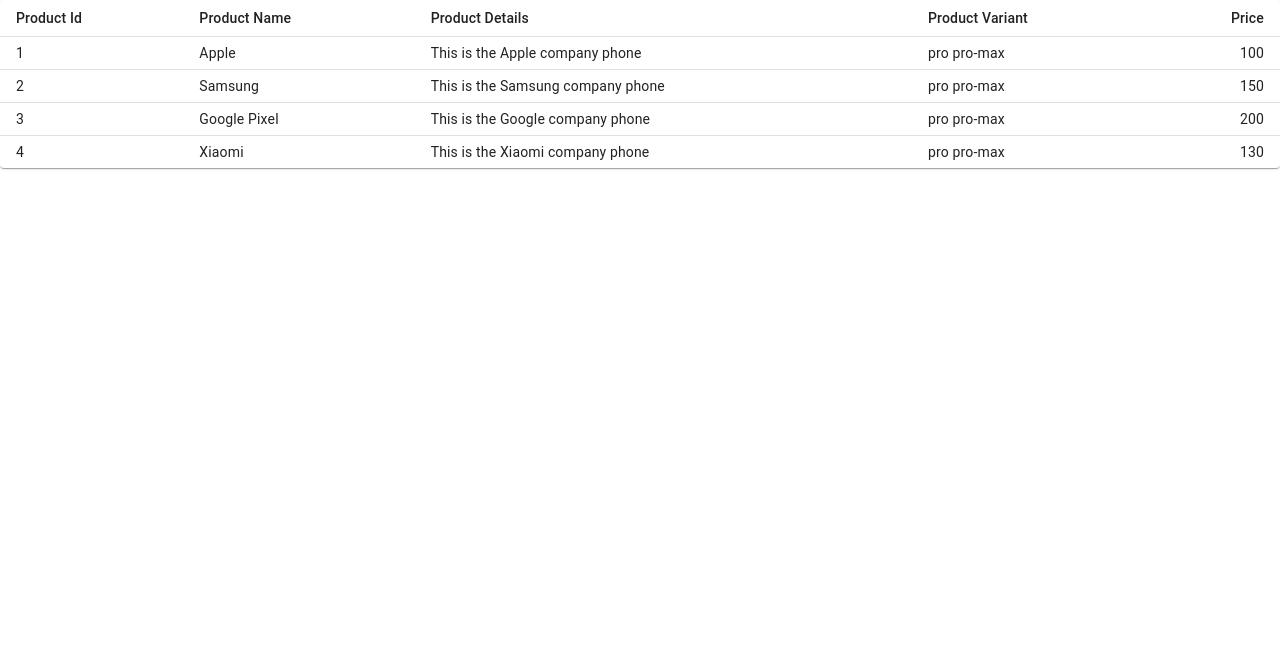
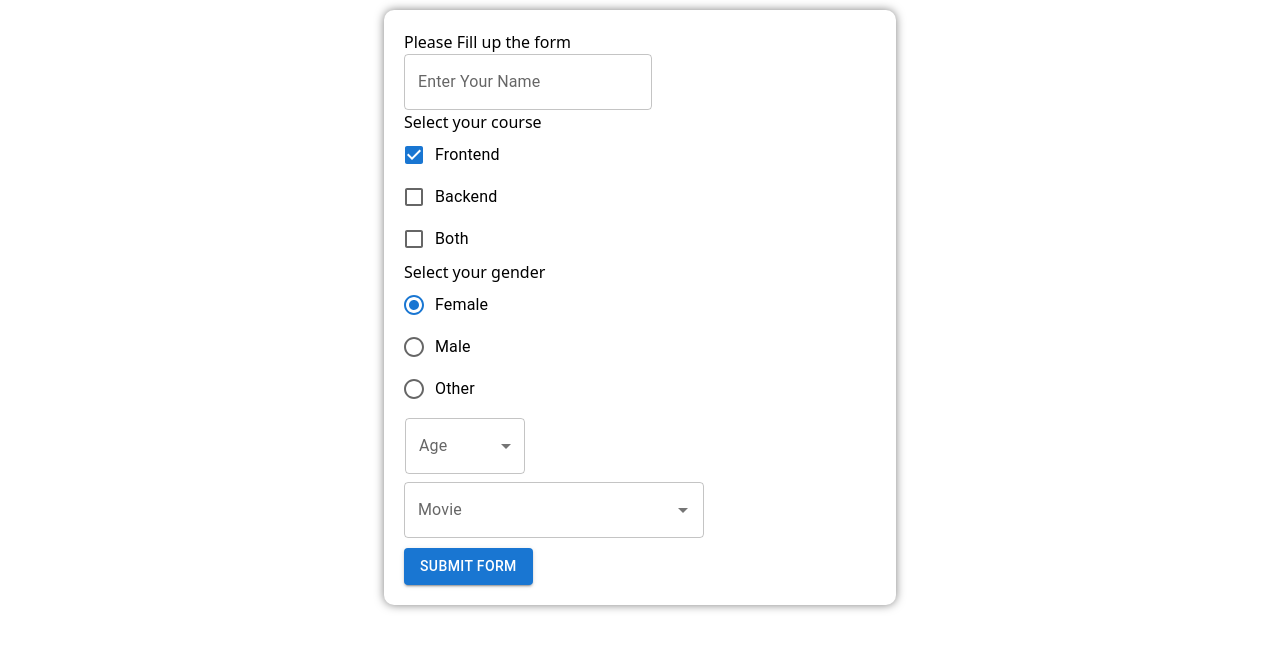
Before and after one commit to shohag1102/EdgeFrontend, a React (Vite) app: page / in a window 1280 px wide. Shown: the top 650 px of the page. Built offline with nearby package versions, Linux system fonts and the light colour scheme.

Commit message:
object of components

```diff
--- a/eslint.config.js
+++ b/eslint.config.js
@@ -33,6 +33,7 @@
         "warn",
         { allowConstantExport: true },
       ],
+      "react/prop-types": "off",
     },
   },
 ];
--- a/src/App.jsx
+++ b/src/App.jsx
@@ -1,9 +1,10 @@
-import Checkbox from "./components/component1/checkBox/Checkbox";
+import CheckboxComponent from "./components/component1/checkBox/Checkbox";
 import Textbox from "./components/component1/textBox/Textbox";
 import ButtonComponent from "./components/component2/button/ButtonComponent";
 import RadioButton from "./components/component2/radioButton/RadioButton";
 import AutoComplete from "./components/component3/autoComplete/AutoComplete";
 import Select from "./components/component3/select/SelectComponent";
+import FormComponent from "./components/FormComponent";
 import FourthComponent from "./components/FourthComponent";
 import ProductTable from "./components/ProductTable";
 import SecondComponent from "./components/SecondComponent";
@@ -55,6 +56,15 @@
     },
   ];
 
+  const formElements = {
+    textBox: <Textbox />,
+    checkBox: <CheckboxComponent />,
+    radioButton: <RadioButton/>,
+    select: <Select />,
+    autoComplete: <AutoComplete />,
+    button: <ButtonComponent/>,
+  };
+
   return (
     // <div
     //   style={{
@@ -85,7 +95,8 @@
     //   // FourthComponent={<FourthComponent />}
     //   student={student}
     // />
-    <ProductTable products={products} />
+    // <ProductTable products={products} />
+    <FormComponent formElements = {formElements}/>
   );
 }
 
--- /dev/null
+++ b/src/components/FormComponent.jsx
@@ -0,0 +1,28 @@
+import CheckboxComponent from "./component1/checkBox/Checkbox";
+
+const FormComponent = (props) => {
+  const { textBox, checkBox, radioButton, select, autoComplete, button } =
+    props.formElements;
+
+  return (
+    <div
+      style={{
+        width: "40%",
+        margin: "10px auto",
+        backgroundColor: "white",
+        padding: "20px",
+        borderRadius: "10px",
+        boxShadow: "0 0 10px rgba(0,0,0,0.5)",
+      }}
+    >
+      {textBox}
+      {checkBox}
+      {radioButton}
+      {select}
+      {autoComplete}
+      {button}
+    </div>
+  );
+};
+
+export default FormComponent;
```
